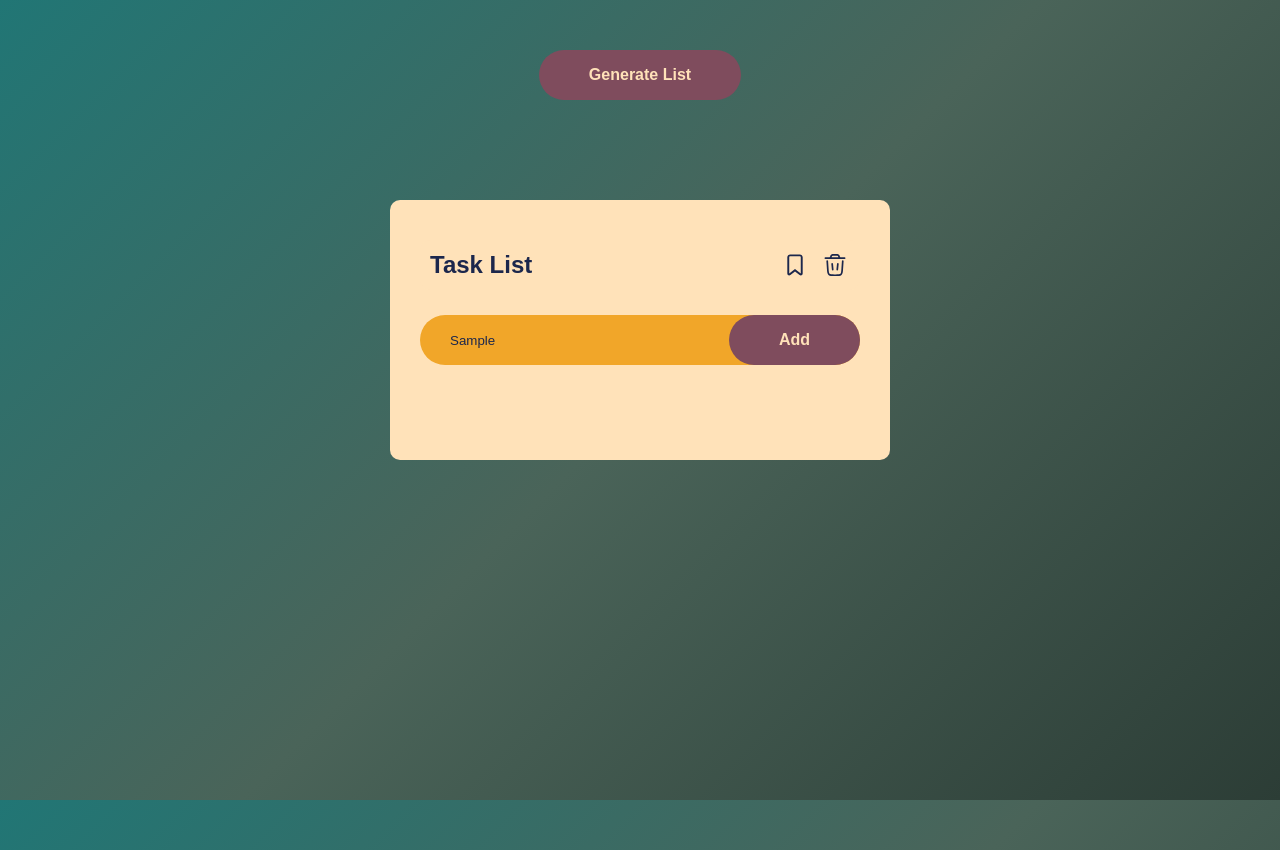
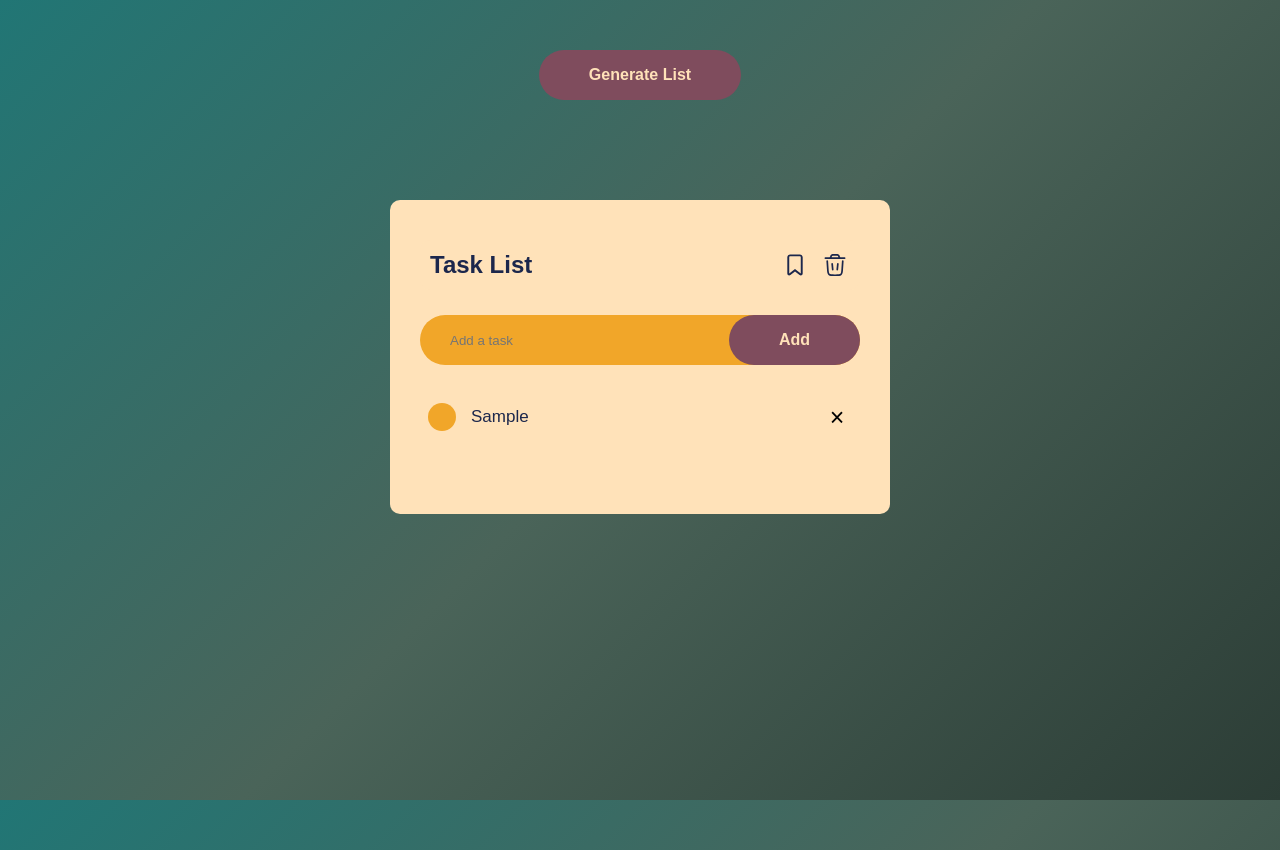
Before and after one commit to PedroCMotta-oficial/To-Do-List, a plain HTML site: page frontend/index.html in a window 1280 px wide. Both pictures are taken after typing "Sample" into the empty fields and a click on the button "Add". Drawn offline with nearby package versions, Linux system fonts and the light colour scheme; no server answers.

Commit message:
front-API connection v4.0

```diff
--- a/frontend/index.html
+++ b/frontend/index.html
@@ -28,7 +28,7 @@
       </div>
 
       <div class="creator">
-        <input type="text" id="input-box" placeholder="Add a task">
+        <input type="text" class="input-box" placeholder="Add a task">
         <button onclick="addTask(this)">Add</button>
       </div>
 
--- a/frontend/script.js
+++ b/frontend/script.js
@@ -27,7 +27,7 @@ const listToBeCloned = document.getElementById("listBeta");
 // task modifiers
 function addTask(button) {
   const targetList = button.closest('.list');
-  const inputBox = targetList.querySelector('#input-box');
+  const inputBox = targetList.querySelector('.input-box');
   const tasksContainer = targetList.querySelector('#tasks-container');
 
   if(inputBox.value === '') {
@@ -60,6 +60,10 @@ function addTask(button) {
     li.appendChild(deleteButton);
     tasksContainer.appendChild(li);
   }
+
+  const listId = targetList.dataset.id;
+  addTaskAPI(inputBox.value, listId);
+
   inputBox.value = "";
 
   // masonry update
@@ -259,3 +263,4 @@ window.pinList = pinList;
 window.deleteList = deleteList;
 window.deleteTask = deleteTask;
 window.addList = addList;
+window.addTask = addTask
```
